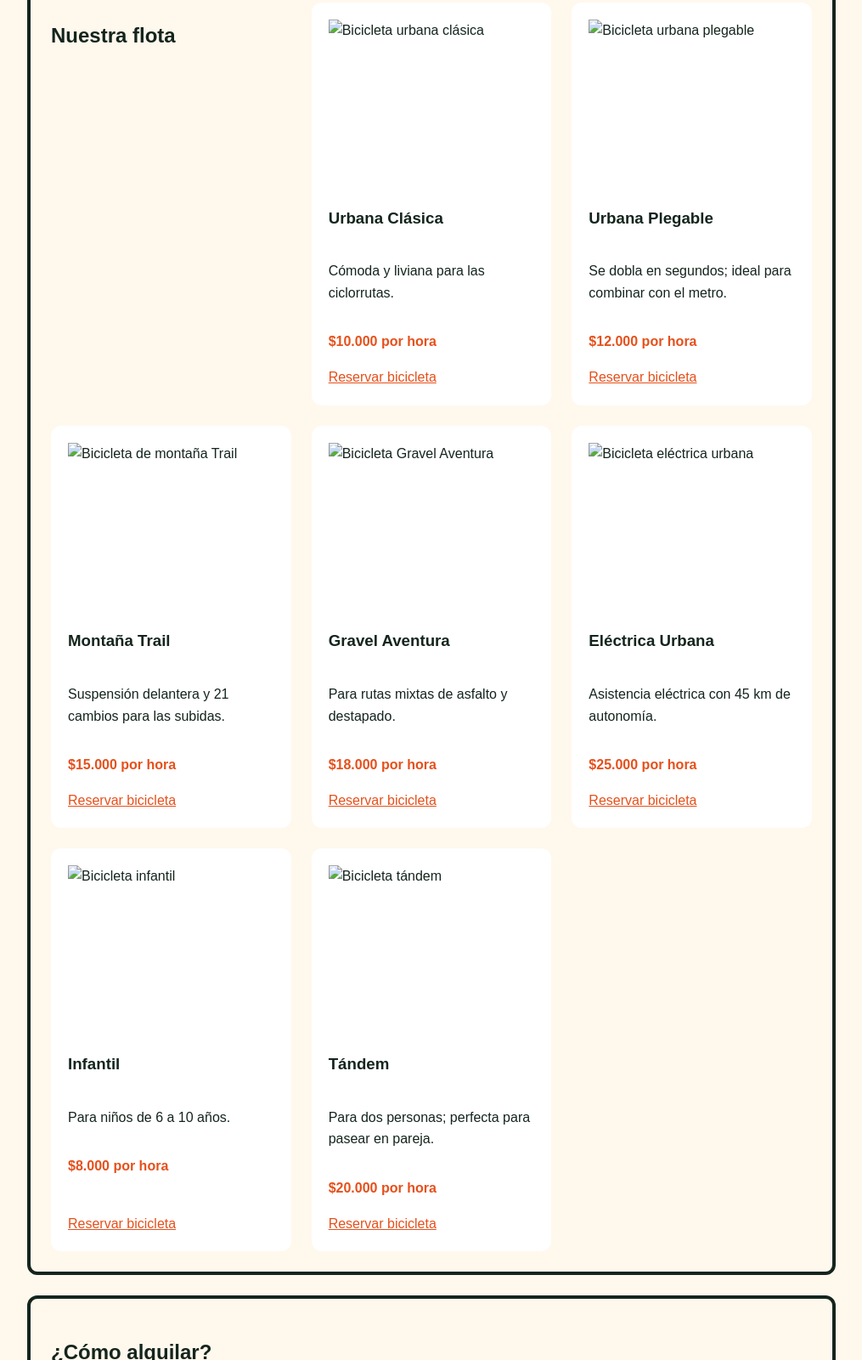
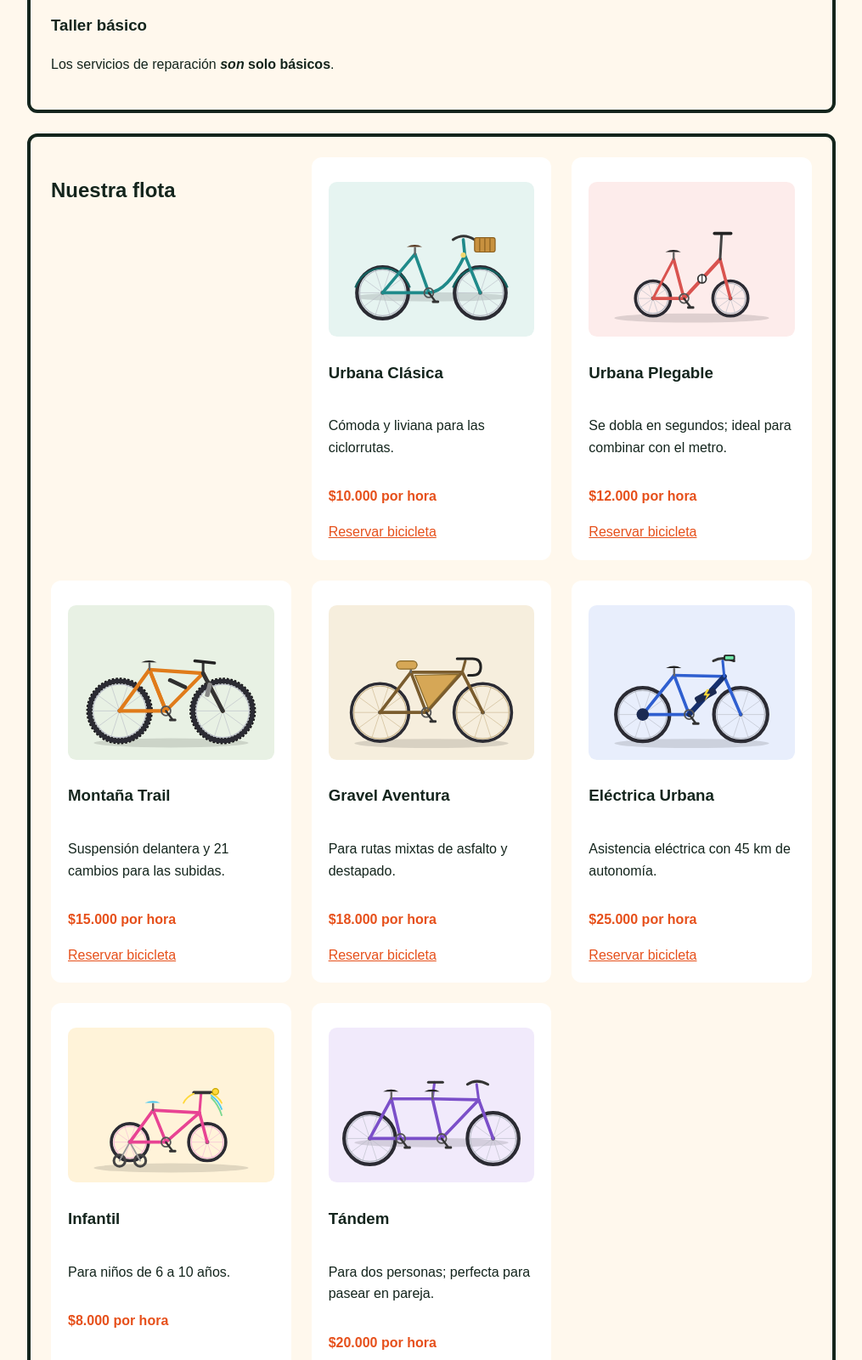
Before and after one commit to C4SMO/rueda_libre, a plain HTML site: page index.html in a window 1280 px wide. Shown: the part 893-2493 px from the top of the page at 85% size, without its empty margins (132-1147 px from the left). Drawn offline with Linux system fonts and the light colour scheme; the site is published under a folder, as on GitHub Pages, so addresses that start at the root find nothing.

Commit message:
fix: corregir estructura HTML de la flota

```diff
--- a/index.html
+++ b/index.html
@@ -43,7 +43,7 @@
         <h3>Alquiler de bicicletas</h3>
         <p>Nos encargamos de darte la indumentaria necesaria para tus recorridos <em>por Medellin</em>: <strong>incluye
             casco y candado</strong>.</p>
-        <img src="/img/Logo con bicicleta@1x.png" alt="Bicicleta naranja frente a montañas verdes, logo de Rueda Libre"
+        <img src="img/Logo con bicicleta@1x.png" alt="Bicicleta naranja frente a montañas verdes, logo de Rueda Libre"
           width="440">
       </article>
 
@@ -63,7 +63,7 @@
   <h2>Nuestra flota</h2>
 
   <article class="bicicleta">
-    <img src="/img/urbana-clasica.svg"
+    <img src="img/urbana-clasica.svg"
          alt="Bicicleta urbana clásica">
 
     <h3>Urbana Clásica</h3>
@@ -75,7 +75,7 @@
   </article>
 
   <article class="bicicleta">
-    <img src="/img/urbana-plegable.svg"
+    <img src="img/urbana-plegable.svg"
          alt="Bicicleta urbana plegable">
 
     <h3>Urbana Plegable</h3>
@@ -87,7 +87,7 @@
   </article>
 
   <article class="bicicleta">
-    <img src="/img/montana-trail.svg"
+    <img src="img/montana-trail.svg"
          alt="Bicicleta de montaña Trail">
 
     <h3>Montaña Trail</h3>
@@ -99,7 +99,7 @@
   </article>
 
   <article class="bicicleta">
-    <img src="/img/gravel-aventura.svg"
+    <img src="img/gravel-aventura.svg"
          alt="Bicicleta Gravel Aventura">
 
     <h3>Gravel Aventura</h3>
@@ -111,7 +111,7 @@
   </article>
 
   <article class="bicicleta">
-    <img src="/img/electrica-urbana.svg"
+    <img src="img/electrica-urbana.svg"
          alt="Bicicleta eléctrica urbana">
 
     <h3>Eléctrica Urbana</h3>
@@ -123,7 +123,7 @@
   </article>
 
   <article class="bicicleta">
-    <img src="/img/infantil.svg"
+    <img src="img/infantil.svg"
          alt="Bicicleta infantil">
 
     <h3>Infantil</h3>
@@ -135,7 +135,7 @@
   </article>
 
   <article class="bicicleta">
-    <img src="/img/tandem.svg"
+    <img src="img/tandem.svg"
          alt="Bicicleta tándem">
 
     <h3>Tándem</h3>
@@ -144,6 +144,8 @@
     <a href="paginas/reservas.html">
       Reservar bicicleta
     </a>
+  </article>
+
 </section>
 
 
```
